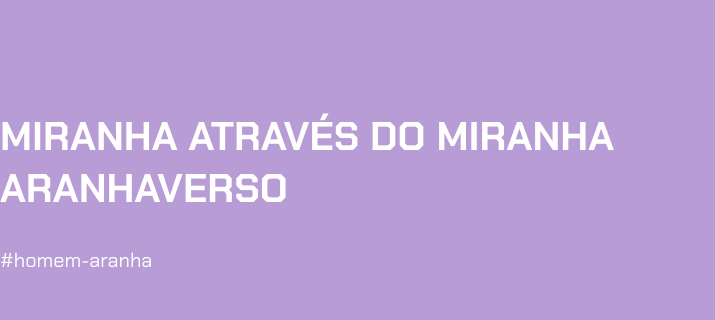
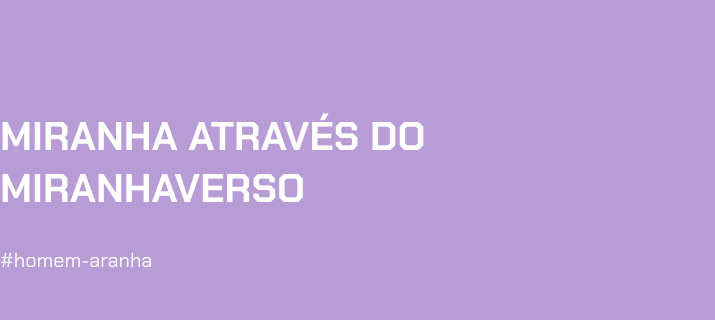
Before and after one commit to WillianBatata/Batataflix, a plain HTML site: page index.html in a window 1280 px wide. Shown: the part 87-407 px from the top of the page, 0-715 px from the left. Drawn offline with Linux system fonts and the light colour scheme.

Commit message:
Update index.html

```diff
--- a/index.html
+++ b/index.html
@@ -15,7 +15,7 @@
 
     <section class="chamada">
         <div class="chamada-texto">
-            <h1>MIRANHA ATRAVÉS DO MIRANHA ARANHAVERSO</h1>
+            <h1>MIRANHA ATRAVÉS DO MIRANHAVERSO</h1>
             <p>#homem-aranha</p>
         </div>
 
```
